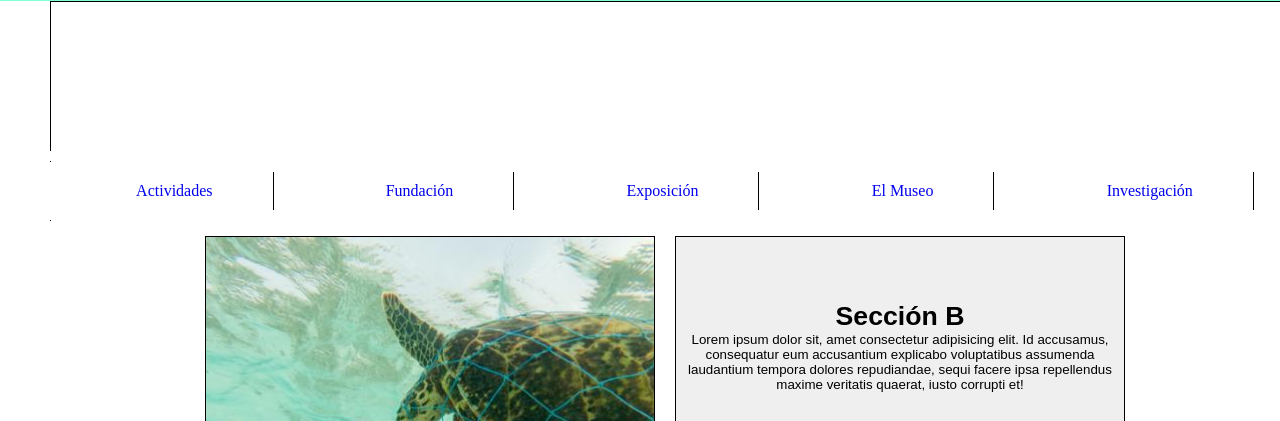
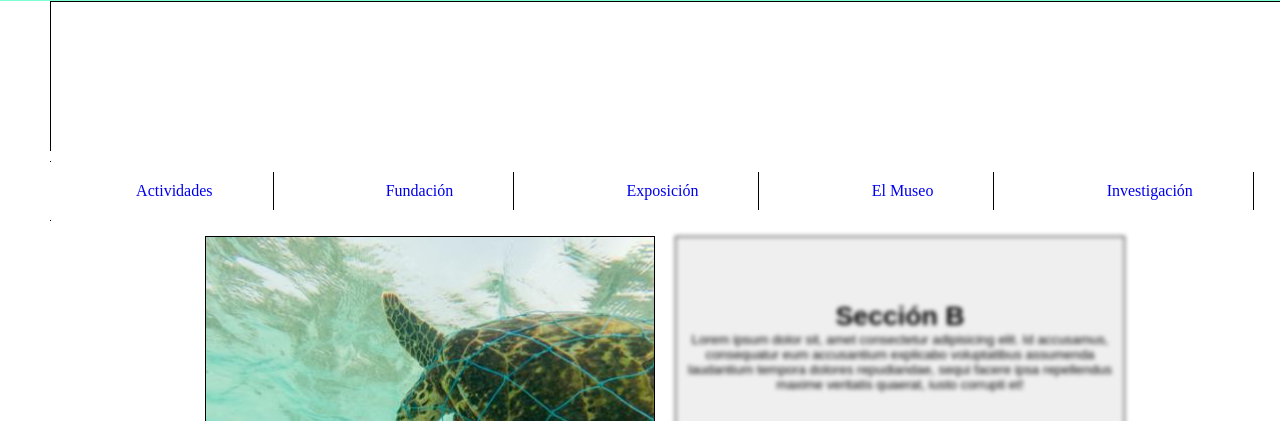
Before and after one commit to GrisGGG/Museo-Virtual-, a website: page index.html in a window 1280 px wide. In both pictures the pointer is over the button 900 px from the left and 375 px from the top of the page. Shown: the part 29-450 px from the top of the page. Drawn offline with Linux system fonts and the light colour scheme; files whose address does not match are found by name.

Commit message:
seccion b hover

```diff
--- a/Blue-Extinction/css/index.css
+++ b/Blue-Extinction/css/index.css
@@ -157,6 +157,10 @@ justify-content: center;
     border: 1px solid;
     background-color:white;
 }
+.seccionB:hover{
+    filter:blur(2px);
+    transition:filter  .5s;
+}
 .tienda{
     width: 450px;
     height: 150px;
```
